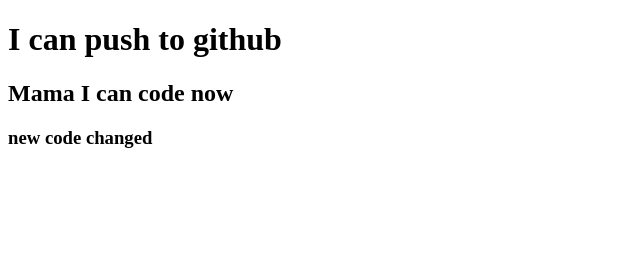
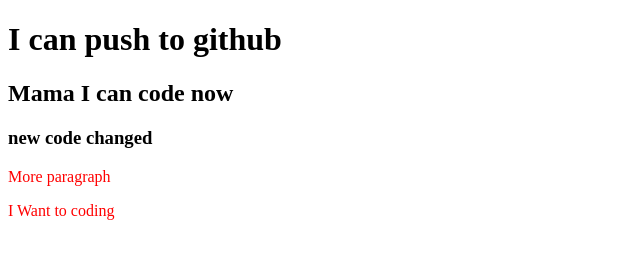
Before and after one commit to mostafizur610/my-first-repo, a plain HTML site: page index.html in a window 1280 px wide. Shown: the whole page, without its empty margins (0-640 px from the left). Drawn offline with Linux system fonts and the light colour scheme.

Commit message:
Added style.css

```diff
--- a/index.html
+++ b/index.html
@@ -5,10 +5,13 @@
     <meta http-equiv="X-UA-Compatible" content="IE=edge">
     <meta name="viewport" content="width=device-width, initial-scale=1.0">
     <title>My First github repo</title>
+    <link rel="stylesheet" href="style.css">
 </head>
 <body>
     <h1>I can push to github</h1>
     <h2>Mama I can code now</h2>
     <h3>new code changed</h3>
+    <p>More paragraph</p>
+    <p>I Want to coding</p>
 </body>
 </html>
--- /dev/null
+++ b/style.css
@@ -0,0 +1,3 @@
+p{
+    color: red;
+}
```
